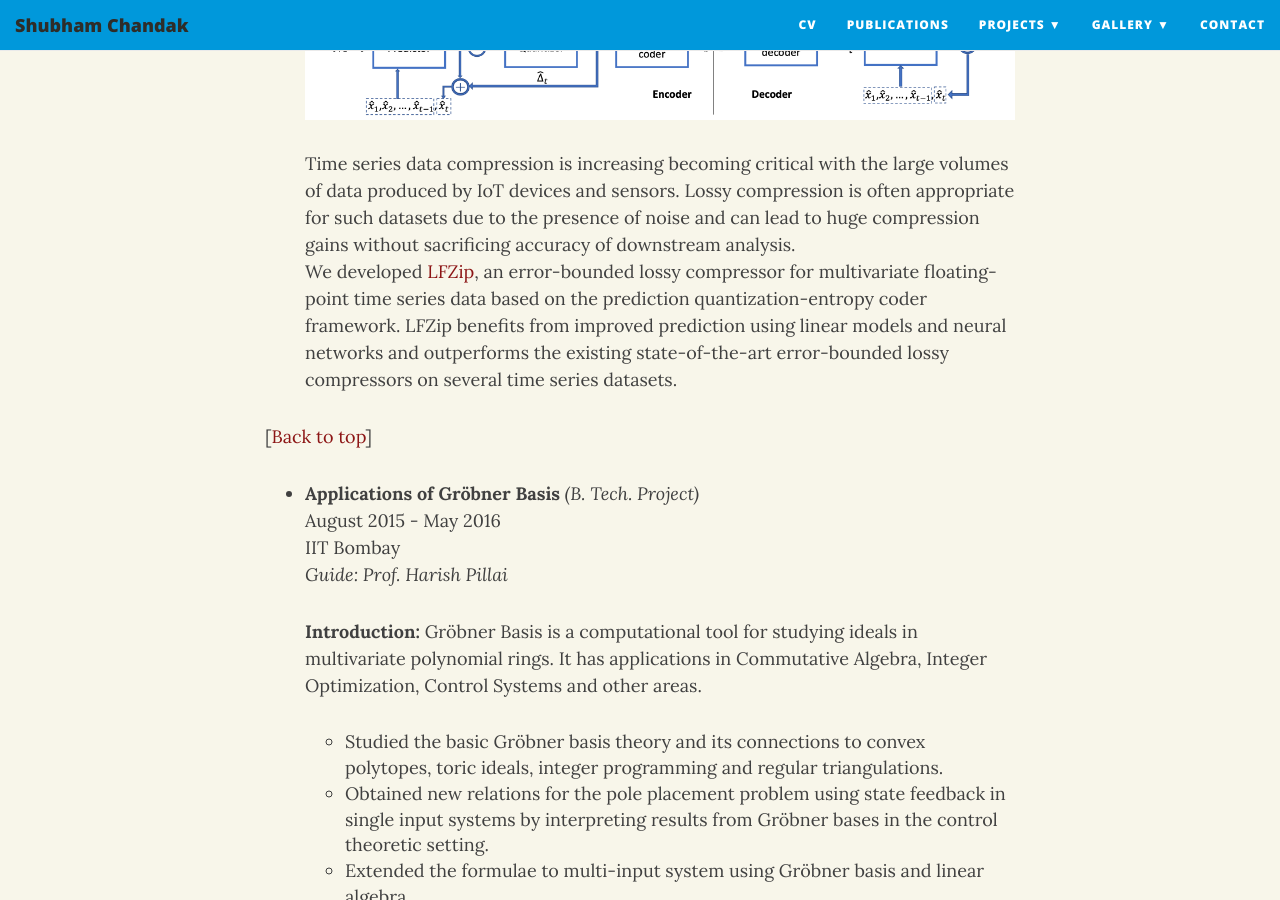
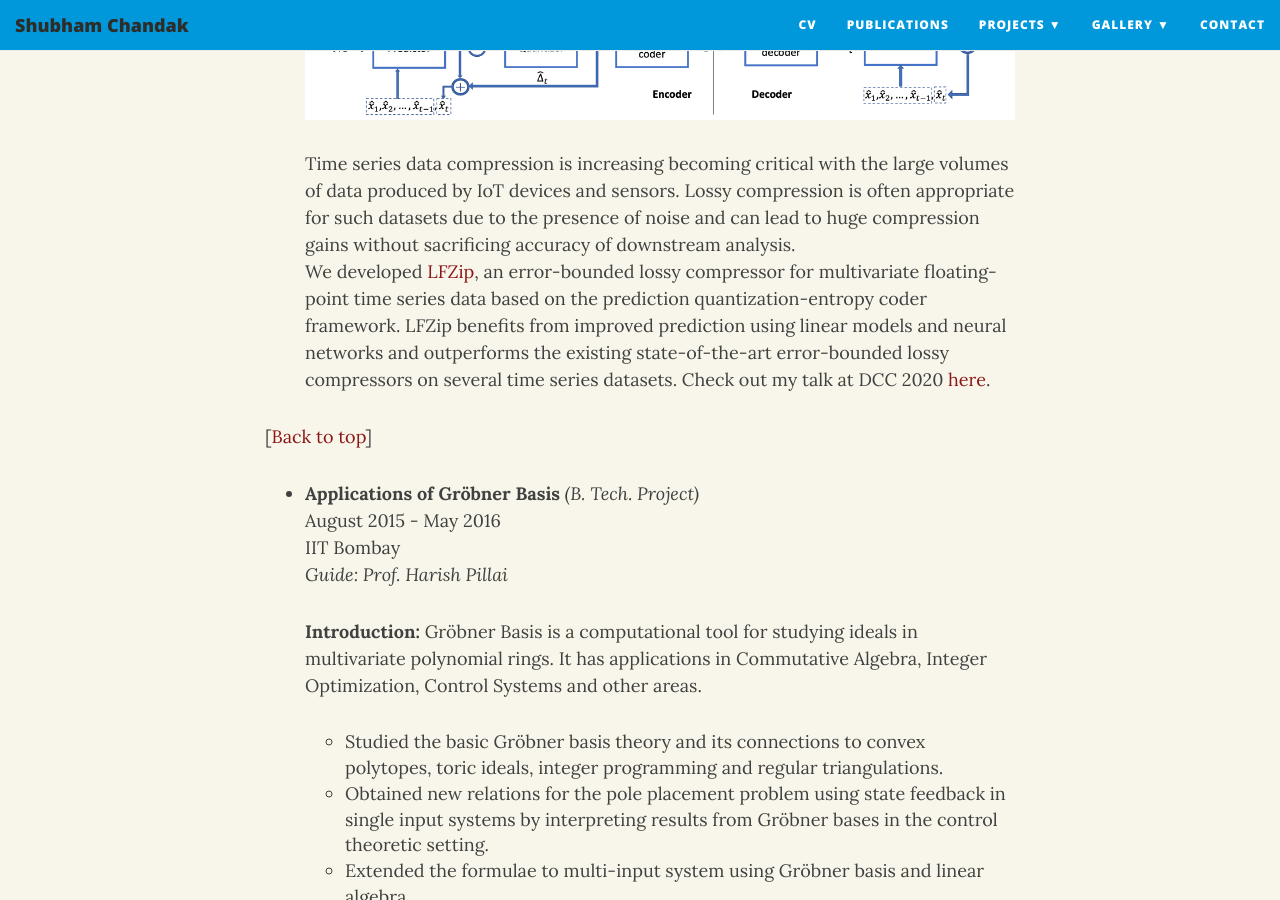
Before and after one commit to shubhamchandak94/shubhamchandak94.github.io, a Jekyll site: the page built from research_projects.md, in a window 1280 px wide and 900 px high, scrolled down 2224 px. Built offline with Jekyll 4.4.1, drawn with Linux system fonts in a browser that asks for light colours; nearby versions of some CDN libraries.

Commit message:
add link to DCC talk

```diff
--- a/research_projects.md
+++ b/research_projects.md
@@ -43,7 +43,7 @@ Here are some of the research projects I have participated in over the years, pl
   <img src="/img/research/lfzip.png" alt="Genome sequencing" max-height="386" max-width="2480" width="100%">
 
   Time series data compression is increasing becoming critical with the large volumes of data produced by IoT devices and sensors. Lossy compression is often appropriate for such datasets due to the presence of noise and can lead to huge compression gains without sacrificing accuracy of downstream analysis.
-  We developed [LFZip](https://github.com/shubhamchandak94/LFZip), an error-bounded lossy compressor for multivariate floating-point time series data based on  the prediction quantization-entropy coder framework. LFZip benefits from improved prediction using linear models and neural networks and outperforms the existing state-of-the-art error-bounded lossy compressors on several time series datasets.
+  We developed [LFZip](https://github.com/shubhamchandak94/LFZip), an error-bounded lossy compressor for multivariate floating-point time series data based on  the prediction quantization-entropy coder framework. LFZip benefits from improved prediction using linear models and neural networks and outperforms the existing state-of-the-art error-bounded lossy compressors on several time series datasets. Check out my talk at DCC 2020 [here](https://www.youtube.com/watch?v=Z-W-6FoTIv4).
 
 <a id="other"></a>[[Back to top](#top_anchor_)]
 
```
